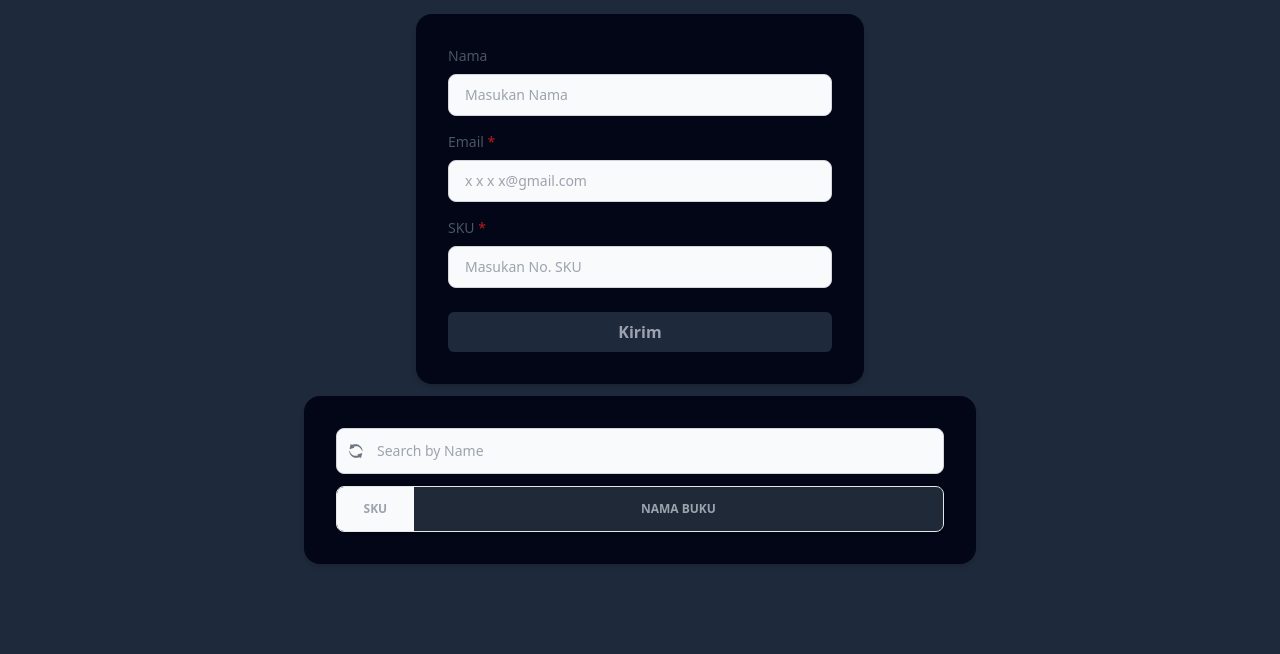
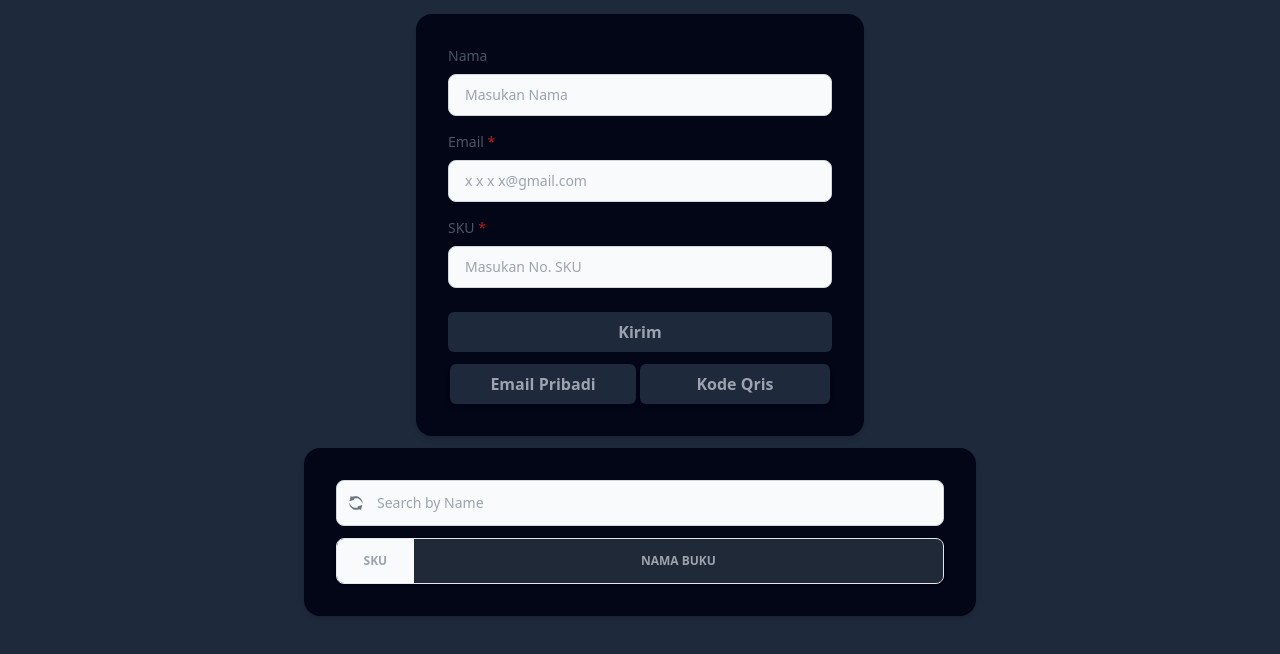
Before and after one commit to Zunnazif/zunnaclient, a website with bundled scripts: page index.html in a window 1280 px wide. Shown: the part 70-724 px from the top of the page. Built offline with nearby package versions, Linux system fonts and the light colour scheme.

Commit message:
add button email & qris

```diff
--- a/index.html
+++ b/index.html
@@ -111,7 +111,17 @@
                     <button id="submit" type="submit" class="w-full bg-slate-800 text-gray-400 py-2 px-4 rounded-md hover:bg-slate-600 active:outline-none active:bg-slate-800 active:text-black font-bold">Kirim</button>
                 </div>
             </form>
+            <div class="flex justify-between text-gray-400 font-bold ">
+                <div onclick="email()" class="mx-auto bg-slate-800 rounded-md px-10 py-2 shadow-md mt-3 cursor-pointer hover:bg-slate-600 active:outline-none active:bg-slate-800 active:text-black">
+                    Email Pribadi
+                </div>
+                <div onclick="qris()" class="mx-auto bg-slate-800 rounded-md px-14 py-2 shadow-md mt-3 cursor-pointer hover:bg-slate-600 active:outline-none active:bg-slate-800 active:text-black">
+                    Kode Qris
+                </div>
+            </div>
         </div>
+
+
 
         <div class="max-w-2xl mx-auto bg-slate-950 rounded-2xl p-8 shadow-md mt-3">
             <div class="relative">
@@ -142,6 +152,18 @@
 
 </body>
 
+<script>
+    function email() {
+        navigator.clipboard.writeText
+            ("zunna.digital47@gmail.com");
+    }
+
+    function qris(){
+        navigator.clipboard.writeText
+            ("https://drive.google.com/file/d/1yh_hiiVrf2aWWIR7dM5uj1M_6q3I68sd/view?usp=drive_link");
+    }
+</script>
+
 <script src="/js/toggleHandler.js"></script>
 <script src="/js/searchBook.js"></script>
 <script type="module" src="/js/sendMail.js"></script>
```
Also changed, not shown: js/addEbook.js (+7 -0 lines).
